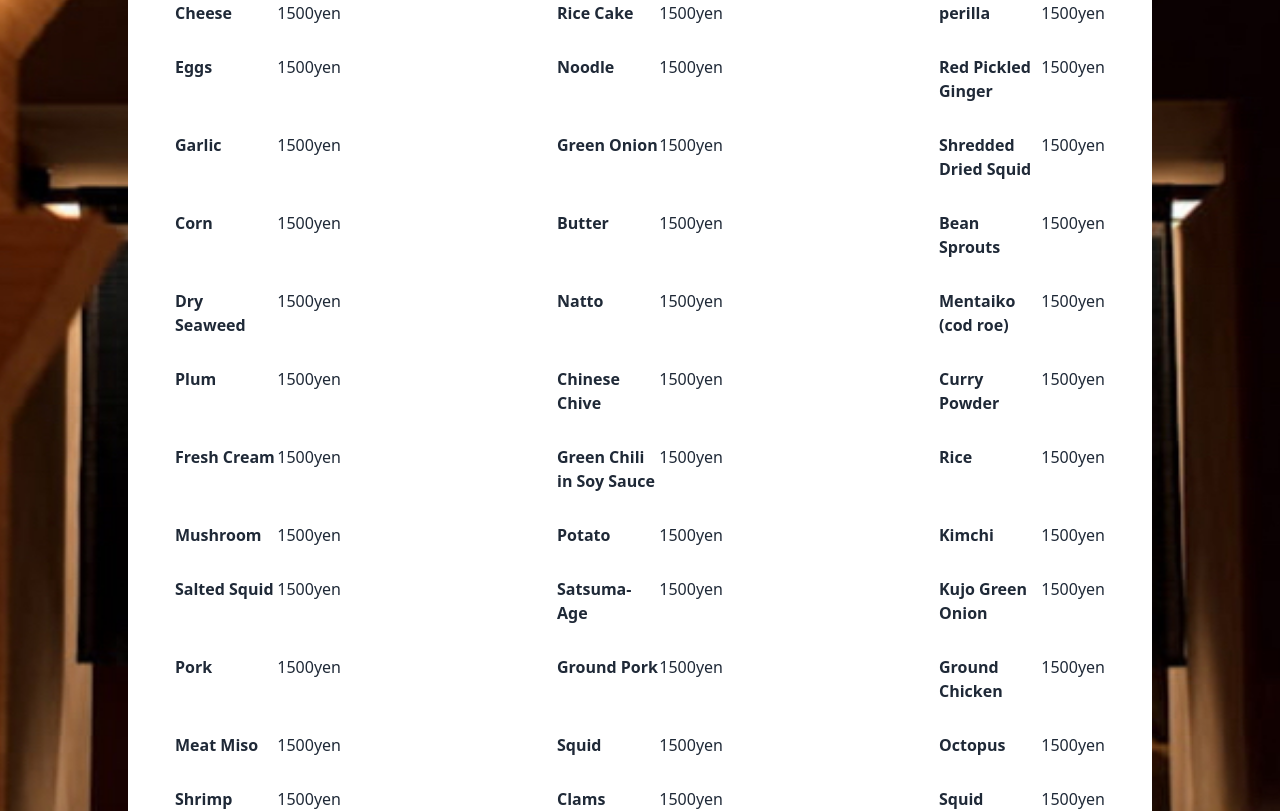
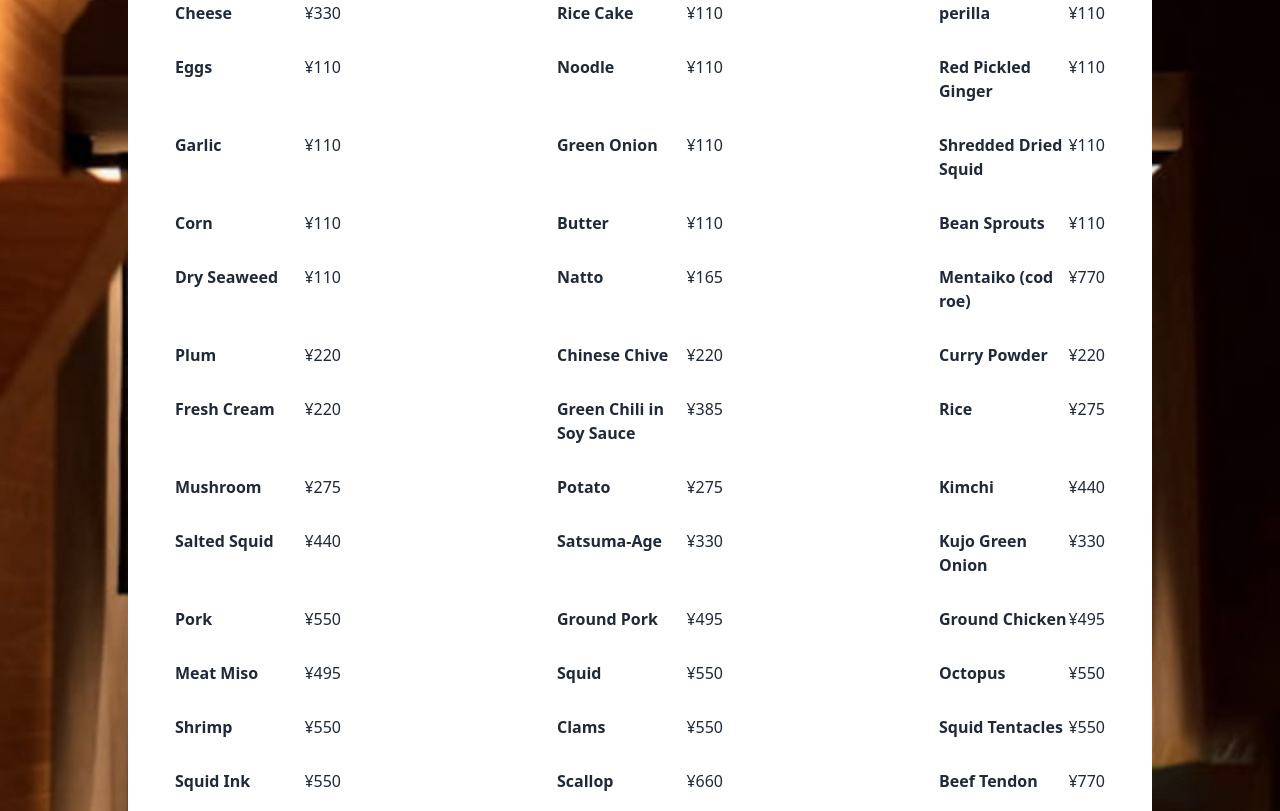
Before and after one commit to shuhay70/moheji-menu, a Next.js app in the folder frontend/: page /en/menu/topping in a window 1280 px wide. Shown: the part 369-1180 px from the top of the page. Built offline with nearby package versions, Linux system fonts and the light colour scheme.

Commit message:
Change price

```diff
--- a/frontend/messages/en.json
+++ b/frontend/messages/en.json
@@ -56,17 +56,17 @@
     "Monja11": " Su nonja",
     "description11": " Feel free to add your favorite toppings and enjoy!",
     "ingredients11": "Ingredients: cabbage, tempura crisps (with shrimp), shredded dried squid, dashi",
-    "price1": "1500yen",
-    "price2": "1500yen",
-    "price3": "1500yen",
-    "price4": "1500yen",
-    "price5": "1500yen",
-    "price6": "1500yen",
-    "price7": "1500yen",
-    "price8": "1500yen",
-    "price9": "1500yen",
-    "price10": "1500yen",
-    "price11": "1500yen"
+    "price1": "1848yen",
+    "price2": "2068yen",
+    "price3": "1958yen",
+    "price4": "1848yen",
+    "price5": "1738yen",
+    "price6": "1738yen",
+    "price7": "1738yen",
+    "price8": "1958yen",
+    "price9": "1738yen",
+    "price10": "1848yen",
+    "price11": "858yen"
   },
 
   "Season": {
@@ -319,6 +319,7 @@
     "price12": "220 Yen",
     "ex12": " *A carbonated mix of 'Denki Bran'. ",
     "title13": "Kaku Highball (角ハイボール)",
+    "title99": "Highball（ハイボール）",
     "price13": "220 Yen",
     "title14": "Yamazaki Highball (山崎ハイボール)",
     "price14": "220 Yen",
@@ -366,7 +367,8 @@
     "price35": "220 Yen",
     "title36": "Cloudy Plum Wine (にごり梅酒)",
     "price36": "220 Yen",
-    "title37": "Plum Wine (正宗梅酒)",
+    "title37": "Plum Wine (白加賀で作った梅酒)",
+    "title88": "La France (ラフランス)",
     "price37": "220 Yen",
     "title38": "Hakurakusei (伯楽星)",
     "price38": "220 Yen",
--- a/frontend/messages/ja.json
+++ b/frontend/messages/ja.json
@@ -56,17 +56,17 @@
     "Monja11": "素もんじゃ",
     "description11": "お好みの具材をトッピングしてお楽しみください！",
     "ingredients11": " 具材：キャベツ、天かす（海老入り）、さきいか、出汁",
-    "price1": "1500円",
-    "price2": "1500円",
-    "price3": "1500円",
-    "price4": "1500円",
-    "price5": "1500円",
-    "price6": "1500円",
-    "price7": "1500円",
-    "price8": "1500円",
-    "price9": "1500円",
-    "price10": "1500円",
-    "price11": "1500円"
+    "price1": "1848円",
+    "price2": "2068円",
+    "price3": "1958円",
+    "price4": "1848円",
+    "price5": "1738円",
+    "price6": "1738円",
+    "price7": "1738円",
+    "price8": "1958円",
+    "price9": "1738円",
+    "price10": "1848円",
+    "price11": "858円"
   },
 
   "Season": {
@@ -86,37 +86,37 @@
     "title111": " ＜お好み焼き＞",
     "title222": " ＜麺・ご飯＞",
     "title1": "豚玉",
-    "price1": "1500円",
+    "price1": "1078円",
     "ingredients1": "具材：キャベツ、天かす、桜えび、卵、天生地、豚",
     "title2": "海鮮玉",
-    "price2": "1500円",
+    "price2": "1958円",
     "ingredients2": "具材：キャベツ、天かす、桜えび、卵、天生地、えび、タコ、ホタテ、いか、げそ",
     "title3": "牛すじ玉",
-    "price3": "1500円",
+    "price3": "1848円",
     "ingredients3": "具材：キャベツ、天かす、桜えび、卵、天生地、牛すじ、ごぼう、こんにゃく、",
     "title4": "ミックス玉",
-    "price4": "1500円",
+    "price4": "2178円",
     "ingredients4": "具材：キャベツ、天かす、桜えび、卵、天生地、豚、牛すじ、イカ、",
     "title5": "モダン焼き",
-    "price5": "1500yen",
+    "price5": "1298yen",
     "ingredients5": "具材：キャベツ、天かす、桜えび、卵、天生地、麺、豚",
     "title6": "天玉",
-    "price6": "1500円",
+    "price6": "858円",
     "ingredients6": "具材： キャベツ、天かす、桜えび、卵、天生地",
     "title7": "もへじ焼きそば",
-    "price7": "1500円",
+    "price7": "1408円",
     "ingredients7": "具材： 大磯麺、もやし、青梗菜、鷹の爪、キャベツ、にんにく、豚",
     "title8": "五目ソース焼きそば",
-    "price8": "1500円",
+    "price8": "1628円",
     "ingredients8": "具材： 大磯麺、もやし、キャベツ、紅しょうが、天かす、豚、いか",
     "title9": "オムそば",
-    "price9": "1500円",
+    "price9": "1408円",
     "ingredients9": "具材： 大磯麺、卵、生クリーム、もやし、キャベツ、豚",
     "title10": "海鮮ガーリックライス",
-    "price10": "1500円",
+    "price10": "1848円",
     "ingredients10": "具材： ご飯、もやし、九条ネギ、イカ、エビ、タコ、ホタテ",
     "title11": "鉄板オムライス",
-    "price11": "1500円",
+    "price11": "1408円",
     "ingredients11": "具材： ご飯、卵、生クリーム、玉ねぎ、鶏肉、自家製ケチャップ"
   },
 
@@ -207,34 +207,34 @@
     "title111": " ＜逸品＞",
     "title222": " ＜鉄板焼き＞",
     "title1": "青唐醤油漬け",
-    "price1": "1500円",
+    "price1": "¥638",
     "ingredients1": "具材：キャベツ、天かす、桜えび、卵、天生地、豚",
     "title2": "力士肉味噌きゅうり",
-    "price2": "1500円",
+    "price2": "¥638",
     "ingredients2": "具材：キャベツ、天かす、桜えび、卵、天生地、えび、タコ、ホタテ、いか、げそ",
     "title3": "たたききゅうりの梅わさび和え",
-    "price3": "1500円",
+    "price3": "¥638",
     "ingredients3": "具材：キャベツ、天かす、桜えび、卵、天生地、牛すじ、ごぼう、こんにゃく、",
     "title4": "キムチ",
-    "price4": "1500円",
+    "price4": "¥638",
     "ingredients4": "具材：キャベツ、天かす、桜えび、卵、天生地、豚、牛すじ、イカ、",
     "title5": "チャンジャ",
-    "price5": "1500円",
+    "price5": "¥748",
     "ingredients5": "具材：キャベツ、天かす、桜えび、卵、天生地、麺、豚",
     "title6": "炙り明太子",
-    "price6": "1500円",
+    "price6": "¥748",
     "ingredients6": "具材： キャベツ、天かす、桜えび、卵、天生地",
     "title7": "こぼれしらす冷奴",
-    "price7": "1500円",
+    "price7": "¥858",
     "ingredients7": "具材： 大磯麺、もやし、青梗菜、鷹の爪、キャベツ、にんにく、豚",
     "title8": "もずくとろろ",
-    "price8": "1500円",
+    "price8": "¥748",
     "ingredients8": "具材： 大磯麺、もやし、キャベツ、紅しょうが、天かす、豚、いか",
     "title9": "和牛すじ煮",
-    "price9": "1500円",
+    "price9": "¥968",
     "ingredients9": "具材： 大磯麺、卵、生クリーム、もやし、キャベツ、豚",
     "title10": "冷やしトマトと玉ねぎサラダ",
-    "price10": "1500円",
+    "price10": "¥858",
     "ingredients10": "具材： ご飯、もやし、九条ネギ、イカ、エビ、タコ、ホタテ",
     "title11": "にんにくホイル焼き",
     "price11": "1500円",
@@ -317,6 +317,7 @@
     "price12": "220円",
     "ex12": " * 「電気ブラン」の炭酸割りです。",
     "title13": "角ハイボール",
+    "title99": "ハイボール",
     "price13": "220円",
     "title14": "山崎ハイボール",
     "price14": "220円",
@@ -364,13 +365,14 @@
     "price35": "220円",
     "title36": "八海山にごり梅酒",
     "price36": "220円",
-    "title37": "山形正宗梅酒",
+    "title37": "白加賀で作った梅酒",
+    "title88": "ラフランス",
     "price37": "220円",
     "title38": "伯楽星 特別純米",
     "price38": "220円",
     "title39": "澤屋まつもと 吟醸",
     "price39": "220円",
-    "title40": "黒龍",
+    "title40": "黒龍 純米",
     "price40": "220円",
     "title41": "何か",
     "price41": "220円",
--- a/frontend/src/app/[locale]/menu/topping/page.tsx
+++ b/frontend/src/app/[locale]/menu/topping/page.tsx
@@ -23,189 +23,189 @@ export default function HomePage() {
           <div className="lg:flex lg:justify-between lg:p-[15px]">
             <div className="flex justify-between lg:w-[180px] lg:py-[0px] lg:px-[7px] px-[15px] py-[5px]">
               <p className="font-bold">{t("title1")}</p>
-              <p>{t("price1")}</p>
+              <p>¥330</p>
             </div>
             <div className="flex justify-between lg:w-[180px] lg:py-[0px] lg:px-[7px] px-[15px] py-[5px]">
               <p className="font-bold">{t("title2")}</p>
-              <p>{t("price2")}</p>
+              <p>¥110</p>
             </div>
             <div className="flex justify-between lg:w-[180px] lg:py-[0px] lg:px-[7px] px-[15px] py-[5px]">
               <p className="font-bold">{t("title3")}</p>
-              <p>{t("price3")}</p>
+              <p>¥110</p>
             </div>
           </div>
           <div className="lg:flex lg:justify-between lg:p-[15px]">
             <div className="flex justify-between lg:w-[180px] lg:py-[0px] lg:px-[7px] px-[15px] py-[5px]">
               <p className="font-bold">{t("title4")}</p>
-              <p>{t("price4")}</p>
+              <p>¥110</p>
             </div>
             <div className="flex justify-between lg:w-[180px] lg:py-[0px] lg:px-[7px] px-[15px] py-[5px]">
               <p className="font-bold">{t("title5")}</p>
-              <p>{t("price5")}</p>
+              <p>¥110</p>
             </div>
             <div className="flex justify-between lg:w-[180px] lg:py-[0px] lg:px-[7px] px-[15px] py-[5px]">
               <p className="font-bold">{t("title6")}</p>
-              <p>{t("price6")}</p>
+              <p>¥110</p>
             </div>
           </div>
           <div className="lg:flex lg:justify-between lg:p-[15px]">
             <div className="flex justify-between lg:w-[180px] lg:py-[0px] lg:px-[7px] px-[15px] py-[5px]">
               <p className="font-bold">{t("title7")}</p>
-              <p>{t("price7")}</p>
+              <p>¥110</p>
             </div>
             <div className="flex justify-between lg:w-[180px] lg:py-[0px] lg:px-[7px] px-[15px] py-[5px]">
               <p className="font-bold">{t("title8")}</p>
-              <p>{t("price8")}</p>
+              <p>¥110</p>
             </div>
             <div className="flex justify-between lg:w-[180px] lg:py-[0px] lg:px-[7px] px-[15px] py-[5px]">
               <p className="font-bold">{t("title9")}</p>
-              <p>{t("price9")}</p>
+              <p>¥110</p>
             </div>
           </div>
           <div className="lg:flex lg:justify-between lg:p-[15px]">
             <div className="flex justify-between lg:w-[180px] lg:py-[0px] lg:px-[7px] px-[15px] py-[5px]">
               <p className="font-bold">{t("title10")}</p>
-              <p>{t("price10")}</p>
+              <p>¥110</p>
             </div>
             <div className="flex justify-between lg:w-[180px] lg:py-[0px] lg:px-[7px] px-[15px] py-[5px]">
               <p className="font-bold">{t("title11")}</p>
-              <p>{t("price11")}</p>
+              <p>¥110</p>
             </div>
             <div className="flex justify-between lg:w-[180px] lg:py-[0px] lg:px-[7px] px-[15px] py-[5px]">
               <p className="font-bold">{t("title12")}</p>
-              <p>{t("price12")}</p>
+              <p>¥110</p>
             </div>
           </div>
           <div className="lg:flex lg:justify-between lg:p-[15px]">
             <div className="flex justify-between lg:w-[180px] lg:py-[0px] lg:px-[7px] px-[15px] py-[5px]">
               <p className="font-bold">{t("title13")}</p>
-              <p>{t("price13")}</p>
+              <p>¥110</p>
             </div>
             <div className="flex justify-between lg:w-[180px] lg:py-[0px] lg:px-[7px] px-[15px] py-[5px]">
               <p className="font-bold">{t("title14")}</p>
-              <p>{t("price14")}</p>
+              <p>¥165</p>
             </div>
             <div className="flex justify-between lg:w-[180px] lg:py-[0px] lg:px-[7px] px-[15px] py-[5px]">
               <p className="font-bold">{t("title15")}</p>
-              <p>{t("price15")}</p>
+              <p>¥770</p>
             </div>
           </div>
           <div className="lg:flex lg:justify-between lg:p-[15px]">
             <div className="flex justify-between lg:w-[180px] lg:py-[0px] lg:px-[7px] px-[15px] py-[5px]">
               <p className="font-bold">{t("title16")}</p>
-              <p>{t("price16")}</p>
+              <p>¥220</p>
             </div>
             <div className="flex justify-between lg:w-[180px] lg:py-[0px] lg:px-[7px] px-[15px] py-[5px]">
               <p className="font-bold">{t("title17")}</p>
-              <p>{t("price17")}</p>
+              <p>¥220</p>
             </div>
             <div className="flex justify-between lg:w-[180px] lg:py-[0px] lg:px-[7px] px-[15px] py-[5px]">
               <p className="font-bold">{t("title18")}</p>
-              <p>{t("price18")}</p>
+              <p>¥220</p>
             </div>
           </div>
           <div className="lg:flex lg:justify-between lg:p-[15px]">
             <div className="flex justify-between lg:w-[180px] lg:py-[0px] lg:px-[7px] px-[15px] py-[5px]">
               <p className="font-bold">{t("title19")}</p>
-              <p>{t("price19")}</p>
+              <p>¥220</p>
             </div>
             <div className="flex justify-between lg:w-[180px] lg:py-[0px] lg:px-[7px] px-[15px] py-[5px]">
               <p className="font-bold">{t("title20")}</p>
-              <p>{t("price20")}</p>
+              <p>¥385</p>
             </div>
             <div className="flex justify-between lg:w-[180px] lg:py-[0px] lg:px-[7px] px-[15px] py-[5px]">
               <p className="font-bold">{t("title21")}</p>
-              <p>{t("price21")}</p>
+              <p>¥275</p>
             </div>
           </div>
           <div className="lg:flex lg:justify-between lg:p-[15px]">
             <div className="flex justify-between lg:w-[180px] lg:py-[0px] lg:px-[7px] px-[15px] py-[5px]">
               <p className="font-bold">{t("title22")}</p>
-              <p>{t("price22")}</p>
+              <p>¥275</p>
             </div>
             <div className="flex justify-between lg:w-[180px] lg:py-[0px] lg:px-[7px] px-[15px] py-[5px]">
               <p className="font-bold">{t("title23")}</p>
-              <p>{t("price23")}</p>
+              <p>¥275</p>
             </div>
             <div className="flex justify-between lg:w-[180px] lg:py-[0px] lg:px-[7px] px-[15px] py-[5px]">
               <p className="font-bold">{t("title24")}</p>
-              <p>{t("price24")}</p>
+              <p>¥440</p>
             </div>
           </div>
           <div className="lg:flex lg:justify-between lg:p-[15px]">
             <div className="flex justify-between lg:w-[180px] lg:py-[0px] lg:px-[7px] px-[15px] py-[5px]">
               <p className="font-bold">{t("title25")}</p>
-              <p>{t("price25")}</p>
+              <p>¥440</p>
             </div>
             <div className="flex justify-between lg:w-[180px] lg:py-[0px] lg:px-[7px] px-[15px] py-[5px]">
               <p className="font-bold">{t("title26")}</p>
-              <p>{t("price26")}</p>
+              <p>¥330</p>
             </div>
             <div className="flex justify-between lg:w-[180px] lg:py-[0px] lg:px-[7px] px-[15px] py-[5px]">
               <p className="font-bold">{t("title27")}</p>
-              <p>{t("price27")}</p>
+              <p>¥330</p>
             </div>
           </div>
           <div className="lg:flex lg:justify-between lg:p-[15px]">
             <div className="flex justify-between lg:w-[180px] lg:py-[0px] lg:px-[7px] px-[15px] py-[5px]">
               <p className="font-bold">{t("title28")}</p>
-              <p>{t("price28")}</p>
+              <p>¥550</p>
             </div>
             <div className="flex justify-between lg:w-[180px] lg:py-[0px] lg:px-[7px] px-[15px] py-[5px]">
               <p className="font-bold">{t("title29")}</p>
-              <p>{t("price29")}</p>
+              <p>¥495</p>
             </div>
             <div className="flex justify-between lg:w-[180px] lg:py-[0px] lg:px-[7px] px-[15px] py-[5px]">
               <p className="font-bold">{t("title30")}</p>
-              <p>{t("price30")}</p>
+              <p>¥495</p>
             </div>
           </div>
           <div className="lg:flex lg:justify-between lg:p-[15px]">
             <div className="flex justify-between lg:w-[180px] lg:py-[0px] lg:px-[7px] px-[15px] py-[5px]">
               <p className="font-bold">{t("title31")}</p>
-              <p>{t("price31")}</p>
+              <p>¥495</p>
             </div>
             <div className="flex justify-between lg:w-[180px] lg:py-[0px] lg:px-[7px] px-[15px] py-[5px]">
               <p className="font-bold">{t("title32")}</p>
-              <p>{t("price32")}</p>
+              <p>¥550</p>
             </div>
             <div className="flex justify-between lg:w-[180px] lg:py-[0px] lg:px-[7px] px-[15px] py-[5px]">
               <p className="font-bold">{t("title33")}</p>
-              <p>{t("price33")}</p>
+              <p>¥550</p>
             </div>
           </div>
           <div className="lg:flex lg:justify-between lg:p-[15px]">
             <div className="flex justify-between lg:w-[180px] lg:py-[0px] lg:px-[7px] px-[15px] py-[5px]">
               <p className="font-bold">{t("title34")}</p>
-              <p>{t("price34")}</p>
+              <p>¥550</p>
             </div>
             <div className="flex justify-between lg:w-[180px] lg:py-[0px] lg:px-[7px] px-[15px] py-[5px]">
               <p className="font-bold">{t("title35")}</p>
-              <p>{t("price35")}</p>
+              <p>¥550</p>
             </div>
             <div className="flex justify-between lg:w-[180px] lg:py-[0px] lg:px-[7px] px-[15px] py-[5px]">
               <p className="font-bold">{t("title36")}</p>
-              <p>{t("price36")}</p>
+              <p>¥550</p>
             </div>
           </div>
           <div className="lg:flex lg:justify-between lg:p-[15px]">
             <div className="flex justify-between lg:w-[180px] lg:py-[0px] lg:px-[7px] px-[15px] py-[5px]">
               <p className="font-bold">{t("title37")}</p>
-              <p>{t("price37")}</p>
+              <p>¥550</p>
             </div>
             <div className="flex justify-between lg:w-[180px] lg:py-[0px] lg:px-[7px] px-[15px] py-[5px]">
               <p className="font-bold">{t("title38")}</p>
-              <p>{t("price38")}</p>
+              <p>¥660</p>
             </div>
             <div className="flex justify-between lg:w-[180px] lg:py-[0px] lg:px-[7px] px-[15px] py-[5px]">
               <p className="font-bold">{t("title39")}</p>
-              <p>{t("price39")}</p>
+              <p>¥770</p>
             </div>
           </div>
           <div className="lg:flex lg:justify-between lg:p-[15px]">
             <div className="flex justify-between lg:w-[180px] lg:py-[0px] lg:px-[7px] px-[15px] py-[5px]">
               <p className="lg:w-[200px] font-bold">{t("title40")}</p>
-              <p className="lg:w-[200px] pl-[25px]">{t("price40")}</p>
+              <p className="lg:w-[200px] pl-[25px]">¥165</p>
             </div>
           </div>
         </div>
```
Also changed, not shown: frontend/messages/zh.json (+14 -12 lines), frontend/src/app/[locale]/menu/drink/page.tsx (+67 -57 lines), frontend/src/app/[locale]/menu/monja/page.tsx (+11 -11 lines), frontend/src/app/[locale]/menu/okonomiyaki/page.tsx (+11 -11 lines), frontend/src/app/[locale]/menu/teppan/page.tsx (+23 -23 lines).
